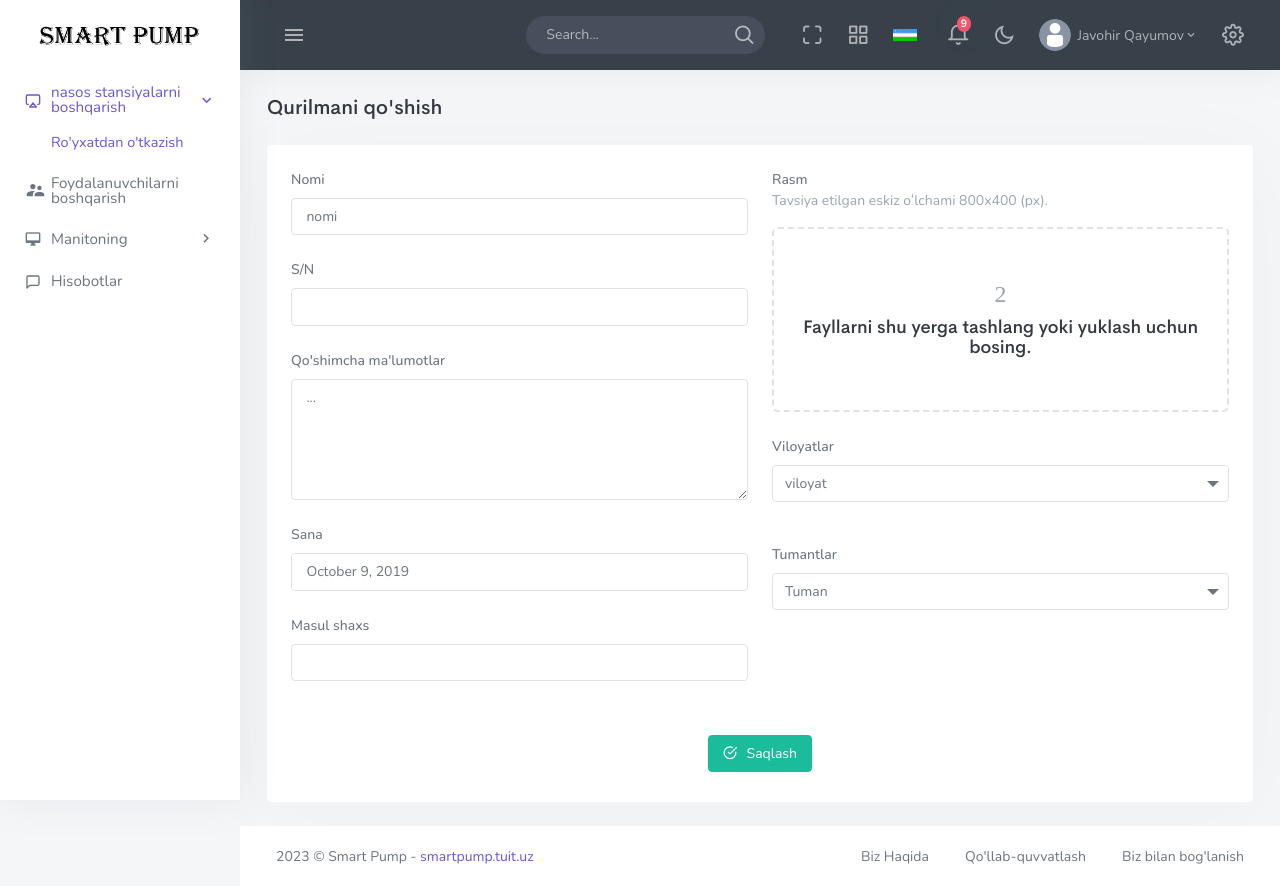
After one commit to Javohir070/qishloqx, a Django app: page /malumot_br/ in a window 1280 px wide. The commit adds this page. Run offline with Django 4.2, Linux system fonts and the light colour scheme; some libraries are stand-ins or nearby versions; some web fonts are replaced.

Commit message:
tugashiga os qoldi

```diff
--- a/projectapp/urls.py
+++ b/projectapp/urls.py
@@ -19,6 +19,8 @@
 
     path('user/',userbr,name='user'),
     path('hisobot/',hisobotlar,name='hisobot'),
+    path('malumot_br/',mal_biriktirish,name='malumot_br'),
+
 
 
 
--- a/projectapp/views.py
+++ b/projectapp/views.py
@@ -41,6 +41,9 @@
 def index(request):
 
     return render(request,'index.html')
+def mal_biriktirish(request):
+
+    return render(request,'malumotbiriktirish.html')
 
 def userbr(request):
 
--- a/templates/base.html
+++ b/templates/base.html
@@ -101,7 +101,7 @@
                         <div class="collapse" id="menuDashboards">
                             <ul class="sub-menu">
                                 <li class="menu-item">
-                                    <a href="{% url 'create_pump' %}" class="menu-link">
+                                    <a href="{% url 'malumot_br' %}" class="menu-link">
                                         <span class="menu-text">Ro'yxatdan o'tkazish</span>
                                     </a>
                                 </li>
--- /dev/null
+++ b/templates/malumotbiriktirish.html
@@ -0,0 +1,195 @@
+{% extends 'base.html' %}
+{% load static %}
+{% block main %}
+
+<div class="content">
+
+    <!-- Start Content-->
+    <div class="container-fluid">
+
+        <!-- start page title -->
+        <div class="row">
+            <div class="col-12">
+                <div class="page-title-box">
+                    <div class="page-title-right">
+                        <!-- <ol class="breadcrumb m-0">
+                            <li class="breadcrumb-item"><a href="javascript: void(0);">UBold</a></li>
+                            <li class="breadcrumb-item"><a href="javascript: void(0);">Projects</a></li>
+                            <li class="breadcrumb-item active">Create Project</li>
+                        </ol> -->
+                    </div>
+                    <h4 class="page-title">Qurilmani qo'shish</h4>
+                </div>
+            </div>
+        </div>
+        <!-- end page title -->
+
+        <div class="row">
+            <div class="col-12">
+                <div class="card">
+                    <div class="card-body">
+
+                        <div class="row">
+                            <div class="col-xl-6">
+                                <div class="mb-3">
+                                    <label for="projectname" class="form-label">Nomi</label>
+                                    <input type="text" id="projectname" class="form-control" placeholder="nomi">
+                                </div>
+                                <div class="mb-3">
+                                    <label for="projectname" class="form-label">S/N</label>
+                                    <input type="text" id="projectname" class="form-control" placeholder=" ">
+                                </div>
+
+                                <div class="mb-3">
+                                    <label for="project-overview" class="form-label">Qo'shimcha ma'lumotlar</label>
+                                    <textarea class="form-control" id="project-overview" rows="5"
+                                        placeholder="..."></textarea>
+                                </div>
+
+
+
+
+                                <div class="mb-3">
+                                    <label class="form-label">Sana</label>
+                                    <input type="text" class="form-control" data-toggle="flatpicker"
+                                        placeholder="October 9, 2019">
+                                </div>
+
+
+
+
+
+
+
+                                <div class="mb-3">
+                                    <label for="project-budget" class="form-label">Masul shaxs</label>
+                                    <input type="text" id="project-budget" class="form-control" placeholder="">
+                                </div>
+
+                            </div> <!-- end col-->
+
+                            <div class="col-xl-6">
+                                <div class="my-3 mt-xl-0">
+                                    <label for="projectname" class="mb-0 form-label">Rasm</label>
+                                    <p class="text-muted font-14">Tavsiya etilgan eskiz oʻlchami 800x400 (px).</p>
+
+                                    <form action="/" method="post" class="dropzone" id="myAwesomeDropzone"
+                                        data-plugin="dropzone" data-previews-container="#file-previews"
+                                        data-upload-preview-template="#uploadPreviewTemplate">
+                                        <div class="fallback">
+                                            <input name="file" type="file" />
+                                        </div>
+
+                                        <div class="dz-message needsclick">
+                                            <i class="h3 text-muted dripicons-cloud-upload"></i>
+                                            <h4>Fayllarni shu yerga tashlang yoki yuklash uchun bosing.</h4>
+                                        </div>
+                                    </form>
+
+                                    <!-- Preview -->
+                                    <div class="dropzone-previews mt-3" id="file-previews"></div>
+
+                                    <!-- file preview template -->
+                                    <div class="d-none" id="uploadPreviewTemplate">
+                                        <div class="card mt-1 mb-0 shadow-none border">
+                                            <div class="p-2">
+                                                <div class="row align-items-center">
+                                                    <div class="col-auto">
+                                                        <img data-dz-thumbnail src="#"
+                                                            class="avatar-sm rounded bg-light" alt="">
+                                                    </div>
+                                                    <div class="col ps-0">
+                                                        <a href="javascript:void(0);" class="text-muted fw-bold"
+                                                            data-dz-name></a>
+                                                        <p class="mb-0" data-dz-size></p>
+                                                    </div>
+                                                    <div class="col-auto">
+                                                        <!-- Button -->
+                                                        <a href="" class="btn btn-link btn-lg text-muted"
+                                                            data-dz-remove>
+                                                            <i class="mdi mdi-close"></i>
+                                                        </a>
+                                                    </div>
+                                                </div>
+                                            </div>
+                                        </div>
+                                    </div>
+                                    <!-- end file preview template -->
+                                </div>
+
+                                <div>
+                                    <label for="project-overview" class="form-label">Viloyatlar</label>
+
+                                    <select class="form-control" data-toggle="select2" data-width="100%">
+
+                                        <option>viloyat</option>
+                                        <option value="Toshkent">Toshkent</option>
+                                        <option value="Andijon">Andijon</option>
+                                        <option value="Namangan">Namangan</option>
+                                        <option value="Farg'ona">Farg'ona</option>
+                                        <option value="Sirdaryo">Sirdaryo</option>
+                                        <option value="Jizzax">Jizzax</option>
+                                        <option value="Samarqand">Samarqand</option>
+                                        <option value="Qashqadaryo">Qashqadaryo</option>
+                                        <option value="Surxondaryo">Surxondaryo</option>
+                                        <option value="Buxoro">Buxoro</option>
+                                        <option value="Navoiy">Navoiy</option>
+                                        <option value="Xorazm">Xorazm</option>
+                                        <option value="Qoraqalpog'iston">Qoraqalpog'iston</option>
+                                    </select>
+                                </div>
+                                <br>
+
+
+
+                                <div><br>
+
+                                    <label for="project-overview" class="form-label">Tumantlar</label>
+
+                                    <select class="form-control" data-toggle="select2" data-width="100%">
+                                        <option>Tuman</option>
+                                        <option value="Toshkent_shahar">Toshkent_shahar</option>
+                                        <option value="Bekobod">Bekobod</option>
+                                        <option value="Boʻstonliq">Boʻstonliq</option>
+                                        <option value="Boʻka">Boʻka</option>
+                                        <option value="Chinoz">Chinoz</option>
+                                        <option value="Qibray">Qibray</option>
+                                        <option value="	Ohangaron"> Ohangaron</option>
+                                        <option value="Oqqoʻrgʻon">Oqqoʻrgʻon</option>
+                                        <option value="Parkent">Parkent</option>
+                                        <option value="Piskent">Piskent</option>
+                                        <option value="Quyi_chirchiq">Quyi_chirchiq</option>
+                                        <option value="Oʻrta_Chirchiq">Oʻrta_Chirchiq</option>
+                                        <option value="Yangiyoʻl">Yangiyoʻl</option>
+                                        <option value="Yuqori Chirchiq">Yuqori Chirchiq</option>
+                                        <option value="Zangiota ">Zangiota </option>
+
+                                    </select>
+
+
+
+                                </div>
+                            </div> <!-- end col-->
+                        </div>
+                        <!-- end row -->
+
+
+                        <div class="row mt-3">
+                            <div class="col-12 text-center">
+                                <button type="button" class="btn btn-success waves-effect waves-light m-1"><i
+                                        class="fe-check-circle me-1"></i> Saqlash</button>
+                                <!-- <button type="button" class="btn btn-light waves-effect waves-light m-1"><i class="fe-x me-1"></i> Cancel</button> -->
+                            </div>
+                        </div>
+
+                    </div> <!-- end card-body -->
+                </div> <!-- end card-->
+            </div> <!-- end col-->
+        </div>
+        <!-- end row-->
+
+    </div> <!-- container -->
+
+</div>
+
+{% endblock main %}
--- a/templates/tuman.html
+++ b/templates/tuman.html
@@ -69,7 +69,7 @@
                     <div class="card-body">
                         <div class="row mb-2">
                             <div class="col-sm-4">
-                                <a href="{% url 'create_pump' %}" class="btn btn-danger mb-2"><i
+                                <a href="{% url 'malumot_br' %}" class="btn btn-danger mb-2"><i
                                         class="mdi mdi-plus-circle me-2"></i> Malumot qo'shish</a>
                             </div>
                             <div class="col-sm-8">
```
